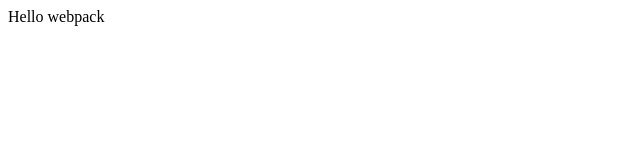
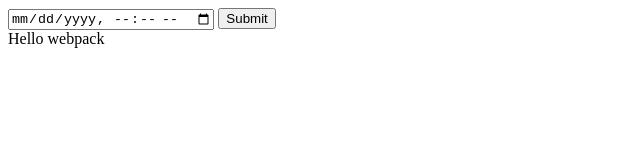
Before and after one commit to AJMcDee/ToDoApp, a website with bundled scripts: page dist/index.html in a window 1280 px wide. Shown: the whole page, without its empty margins (0-640 px from the left). Built offline with nearby package versions, Linux system fonts and the light colour scheme.

Commit message:
Complete toggle function working and date setting function working

```diff
--- a/src/index.js
+++ b/src/index.js
@@ -11,3 +11,10 @@ function component() {
   }
 
   document.body.appendChild(component());
+
+
+  const button = document.getElementById("submit")
+  button.addEventListener("click", function () {
+    const dueDate = document.getElementById("duedate").value
+    console.log(dueDate)
+  })
--- a/src/mediator.js
+++ b/src/mediator.js
@@ -1,4 +1,4 @@
-import { formatDistanceToNow } from 'date-fns'
+import { formatDistanceToNow, toDate } from 'date-fns'
 import _ from 'lodash'
 import * as todo from './todo.js'
 import * as project from './project.js'
@@ -20,6 +20,47 @@ function removeFromProject(todo, project){
     project.todos[todo.projectIndex] = null;
 }
 
+function toggleCompleted(todo) {
+    (todo.complete === false) ? todo.complete = true : todo.complete = false;
+}
+
+function getYearDue(dateInputFromDOM) {
+    return dateInputFromDOM.slice(0,4)
+}
+
+function getMonthDue(dateInputFromDOM) {
+    return dateInputFromDOM.slice(5,7)
+}
+
+function getDayDue(dateInputFromDOM) {
+    return dateInputFromDOM.slice(8,10)
+
+}
+
+function getHourDue(dateInputFromDOM) {
+    return dateInputFromDOM.slice(11,13)
+}
+
+function getMinuteDue(dateInputFromDOM) {
+    return dateInputFromDOM.slice(14,16)
+}
+
+function formatDueDate(dateInputFromDOM) {
+    const year = getYearDue(dateInputFromDOM)
+    const month = getMonthDue(dateInputFromDOM)
+    const day = getDayDue(dateInputFromDOM)
+    const hour = getHourDue(dateInputFromDOM)
+    const min = getMinuteDue(dateInputFromDOM)
+    let newDueDate
+    return newDueDate = toDate(new Date(year, month, day, hour, min))
+}
+
+function setTodoDueDate(todo, dateInputFromDOM) {
+    const newDueDate = formatDueDate(dateInputFromDOM)
+    todo.dueDate = newDueDate;
+}
+
+///Test parameters
 let partyProject = project.addProject("Party Time")
 let workProject = project.addProject("Work")
 
@@ -39,18 +80,12 @@ let todo5 = todo.add("Todo 5 title", "Todo description",
     "13/15/2020", 2, false,
     "workProject")
 
-
-
-
 addToProject(todo1, partyProject)
 addToProject(todo2, workProject)
 addToProject(todo3, workProject)
 addToProject(todo4, partyProject)
-console.log(todo3);
 
-removeFromProject(todo2, workProject)
-addToProject(todo5, workProject)
-
-
-console.log(partyProject)
-console.log(workProject)
+const inputtedDate = "2020-02-24T20:07"
+console.log(todo3)
+setTodoDueDate(todo3, inputtedDate)
+console.log(formatDistanceToNow(todo3.dueDate))
```
Also changed, not shown: dist/index.html, dist/main.js.
